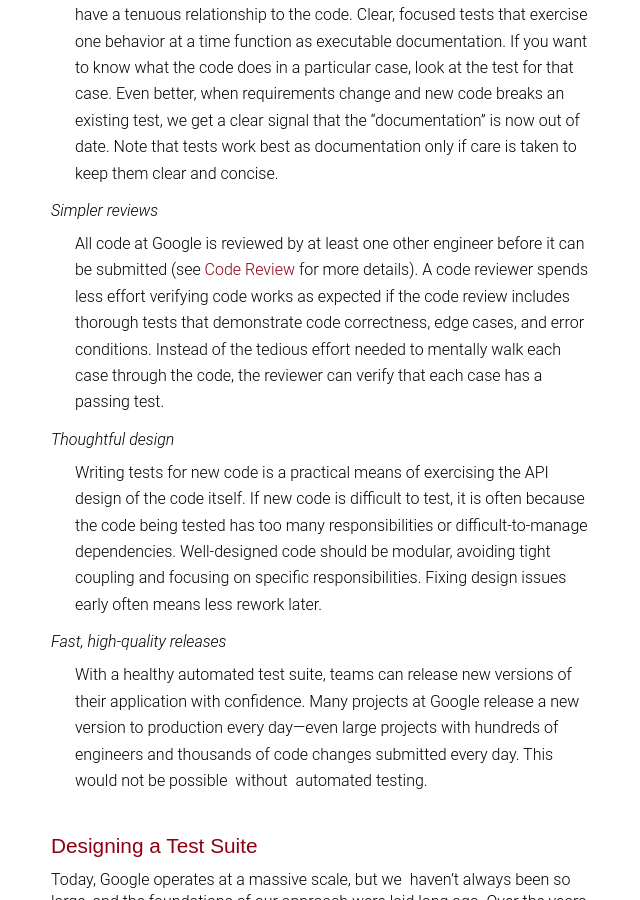
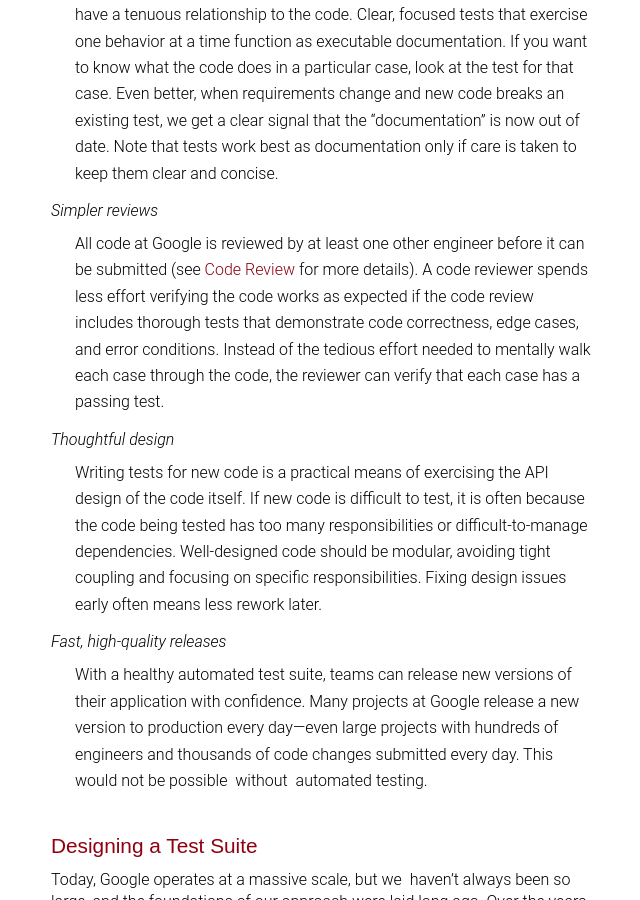
Before and after one commit to abseil/abseil.github.io, a Jekyll site: the page resources/swe-book/html/ch11.html, which Jekyll copies as it is, in a window 1280 px wide and 900 px high, scrolled down 6182 px. Shown: the whole window, without its empty margins (49-689 px from the left). Built offline with Jekyll 4.4.1, drawn with Linux system fonts in a browser that asks for light colours; some web fonts are replaced.

Commit message:
Fix a typo
There is a missing "the" in the sentence, add it.

```diff
--- a/resources/swe-book/html/ch11.html
+++ b/resources/swe-book/html/ch11.html
@@ -129,7 +129,7 @@ public void main(String[] args) {
 	<dt>Improved documentation</dt>
 	<dd>Software documentation is notoriously unreliable. From outdated requirements to missing edge cases, it is common for documentation to have a tenuous relationship to the code. Clear, focused tests that exercise one behavior at a time function as executable documentation. If you want to know what the code does in a particular case, look at the test for that case. Even better, when requirements change and new code breaks an existing test, we get a clear signal that the “documentation” is now out of date. Note that tests work best as documentation only if care is taken to keep them clear and concise.</dd>
 	<dt>Simpler reviews</dt>
-	<dd>All code at Google is reviewed by at least one other engineer before it can be submitted (see <a data-type="xref" href="ch09.html#code_review-id00002">Code Review</a> for more details). A code reviewer spends less effort verifying code works as expected if the code review includes thorough tests that demonstrate code correctness, edge cases, and error conditions. Instead of the tedious effort needed to mentally walk each case through the code, the reviewer can verify that each case has a passing test.</dd>
+	<dd>All code at Google is reviewed by at least one other engineer before it can be submitted (see <a data-type="xref" href="ch09.html#code_review-id00002">Code Review</a> for more details). A code reviewer spends less effort verifying the code works as expected if the code review includes thorough tests that demonstrate code correctness, edge cases, and error conditions. Instead of the tedious effort needed to mentally walk each case through the code, the reviewer can verify that each case has a passing test.</dd>
 	<dt>Thoughtful design</dt>
 	<dd>Writing tests for new code is a practical means of exercising the API design of the code itself. If new code is difficult to test, it is often because the code being tested has too many responsibilities or difficult-to-manage dependencies. Well-designed code should be modular, avoiding tight coupling and focusing on specific responsibilities. Fixing design issues early often means less rework later.</dd>
 	<dt>Fast, high-quality releases</dt>
```
